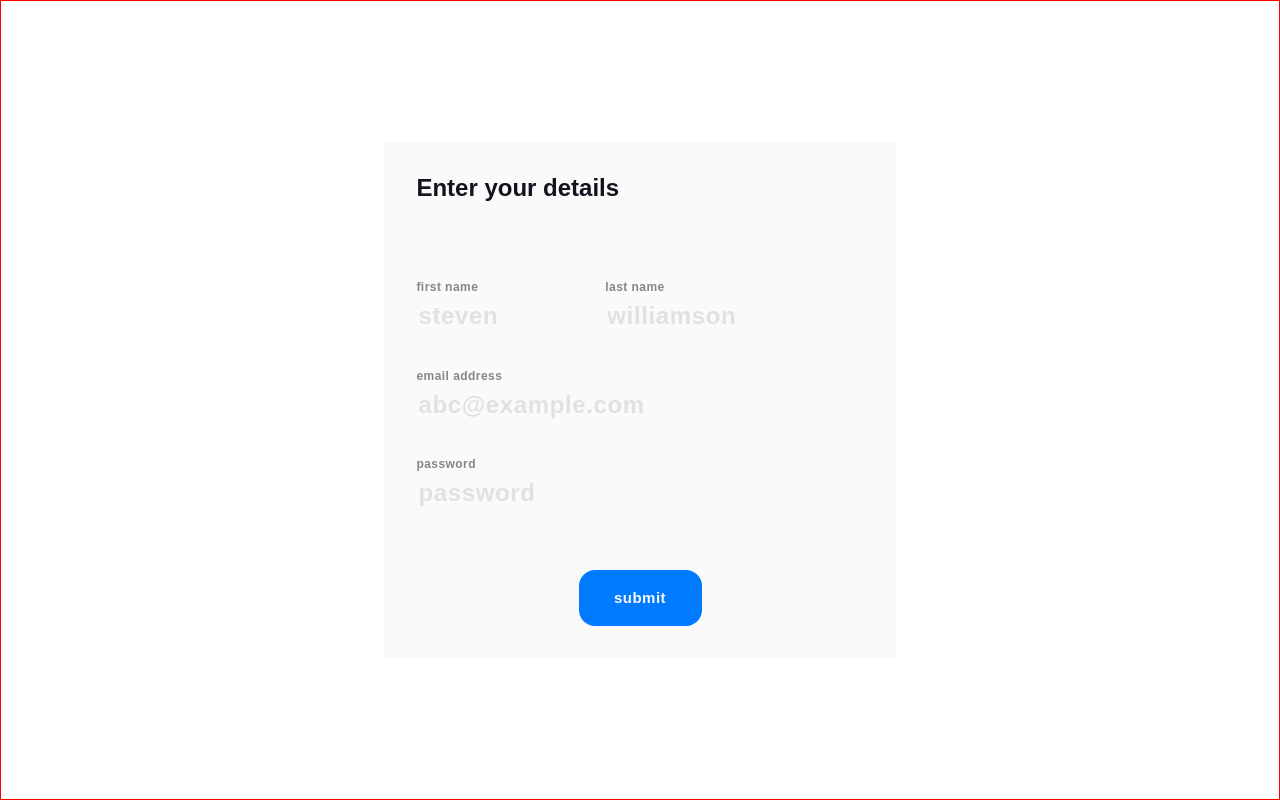
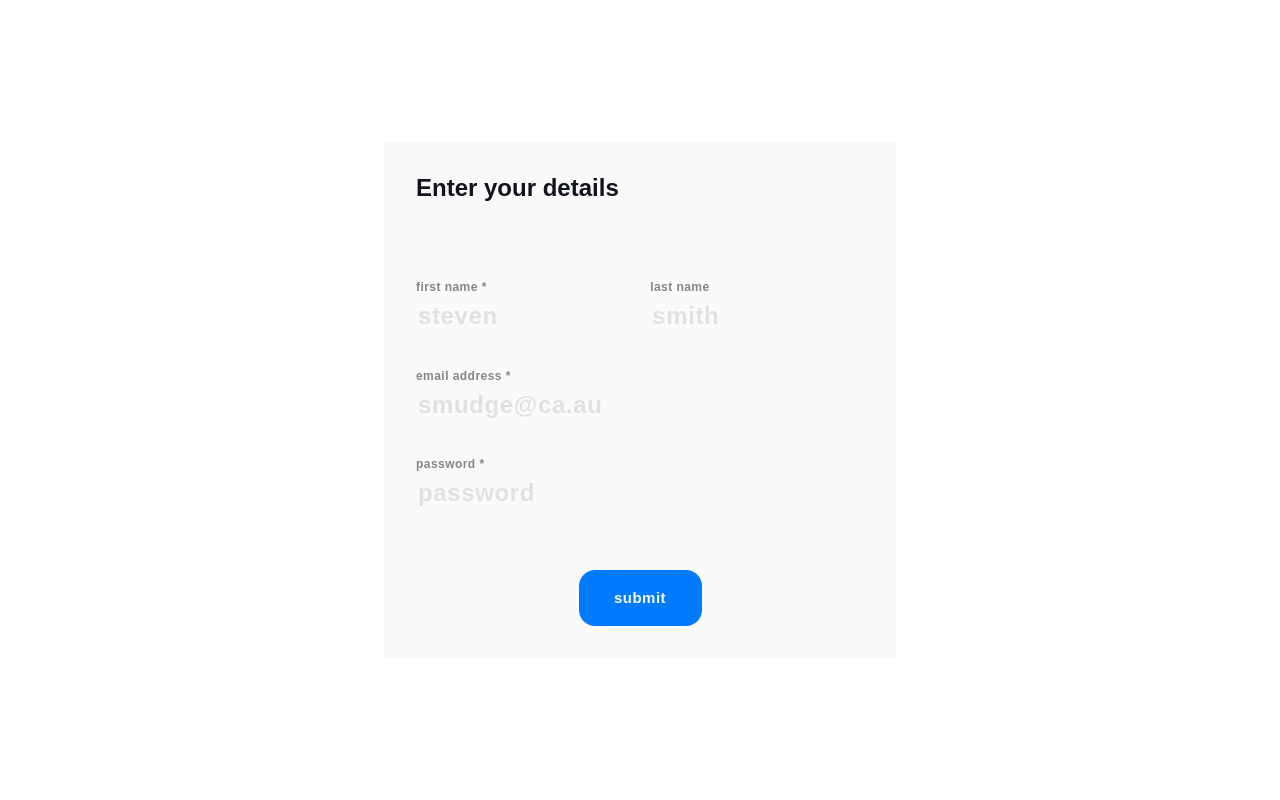
Before and after one commit to prateekb1912/pricetracker, a Django app: page /register in a window 1280 px wide. Run offline with Django 4.2, Linux system fonts and the light colour scheme; parts of the project's set-up code (start-up, migrations or seed data) failed here and were passed over; some libraries are stand-ins or nearby versions.

Commit message:
integrate useer form fully

```diff
--- a/app/tracker/forms.py
+++ b/app/tracker/forms.py
@@ -1,10 +1,28 @@
 from django import forms
-from django.forms import ModelForm
+from django.forms import ModelForm, TextInput, EmailInput, PasswordInput
 
 from .models import CustomUser
 
 class UserForm(ModelForm):
-    password = forms.CharField(widget=forms.PasswordInput)
+    # password = forms.CharField(widget=PasswordInput)
     class Meta:
         model = CustomUser
-        fields = ['email', 'password']
+        fields = ['first_name', 'last_name',  'email', 'password']
+        widgets = {
+            'first_name': TextInput(attrs={
+                'class': 'labelData firstNameInput',
+                'placeholder': 'steven'
+            }),
+            'last_name': TextInput(attrs={
+                'class': 'labelData lastNameInput',
+                'placeholder': 'smith'
+            }),
+            'email': EmailInput(attrs={
+                'class': 'labelData emailNameInput',
+                'placeholder': 'smudge@ca.au'
+            }),
+            'password': PasswordInput(attrs={
+                'class': 'labelData',
+                'placeholder': 'password'
+            })
+        }
--- a/app/tracker/models.py
+++ b/app/tracker/models.py
@@ -15,6 +15,8 @@ class Product(models.Model):
         return f'{self.title} available currently @ {self.sell_price} added on {self.added_at} last modified {self.last_modified} '
 
 class CustomUser(AbstractBaseUser):
+    first_name = models.CharField(max_length=64, null=False, blank=True)
+    last_name = models.CharField(max_length=80, null=True)
     email = models.EmailField(unique=True, primary_key=True)
 
     USERNAME_FIELD = 'email'
--- a/app/tracker/static/css/signup_page.css
+++ b/app/tracker/static/css/signup_page.css
@@ -4,7 +4,6 @@ body {
 }
 
 .gridContainer {
-    border: 1px solid red;
     display: grid;
     place-items: center;
     justify-content: center;
@@ -34,9 +33,17 @@ body {
     width: 50%;
 }
 
-.first_Name_Input .first_Name {
+.firstNameInput .firstName {
     width: 50% !important;
 }
+
+.lastNameLabel {
+    margin-left: 45px;
+}
+.lastNameInput {
+    margin-left: 45px;
+}
+
 
 label {
     padding: 12px 12px 12px 0;
--- a/app/tracker/templates/register.html
+++ b/app/tracker/templates/register.html
@@ -26,28 +26,31 @@
 
                 <div>
                     <div class="div_first_name">
-                        <label class="label first_Name_Label">first name</label>
-                        <input type="text" class="labelData first_Name_Input" id="first_name" placeholder="steven">
+                        <label class="label first_Name_Label">first name <span class="required"> * </span> </label>
+                        <!-- <input type="text" class="labelData first_Name_Input" id="first_name" placeholder="steven">
+                        -->
+                        {{form.first_name}}
                     </div>
                     <div class="div_last_name">
-                        <label class="label last_Name_Label">last name</label>
-                        <input type="text" class="labelData last_Name_Input" id="last_name" placeholder="williamson">
+                        <label class="label lastNameLabel">last name</label>
+                        <!-- <input type="text" class="labelData last_Name_Input" id="last_name" placeholder="williamson"> -->
+                        {{ form.last_name }}
                     </div>
 
-                    <label class="label emailLabel">email address</label>
-                    <input type="email" class="labelData email_Name_Input" id="email" placeholder="abc@example.com"
-                        autocomplete="false">
+                    <label class="label emailLabel">email address <span class="required"> * </span> </label>
+                    <!-- <input type="email" class="labelData email_Name_Input" id="email" placeholder="abc@example.com"
+                        autocomplete="false"> -->
+                        {{ form.email }}
 
-                    <label class="label passwordLabel">password</label>
-                    <input type="password" class="labelData email_Name_Input" id="password" placeholder="password">
-
+                    <label class="label passwordLabel">password <span class="required"> * </span> </label>
+                    <!-- <input type="password" class="labelData email_Name_Input" id="password" placeholder="password"> -->
+                    {{ form.password }}
 
                     <div class="btn_div">
                         <button class="button btn-primary text-center">submit</button>
                     </div>
 
                 </div>
-
             </form>
         </div>
     </div>
--- a/app/tracker/views.py
+++ b/app/tracker/views.py
@@ -1,5 +1,6 @@
 import logging
 
+from django.contrib.auth.hashers import make_password
 from django.core.exceptions import ObjectDoesNotExist
 from django.http import HttpResponse, HttpResponseBadRequest
 from django.shortcuts import redirect, render
@@ -37,7 +38,12 @@ def register_user(request):
     if request.method == 'POST':
         logger.warning(request.POST)
 
-        form = UserForm(request.POST)
+        data = request.POST.copy()
+        data._mutable = True
+
+        data['password'] = make_password(request.POST['password'])
+
+        form = UserForm(data)
 
         if form.is_valid():
             form.save()
```
Also changed, not shown: app/tracker/migrations/0012_customuser_first_name_customuser_last_name.py (added), app/tracker/migrations/0013_customuser_id_alter_customuser_email.py (added).
